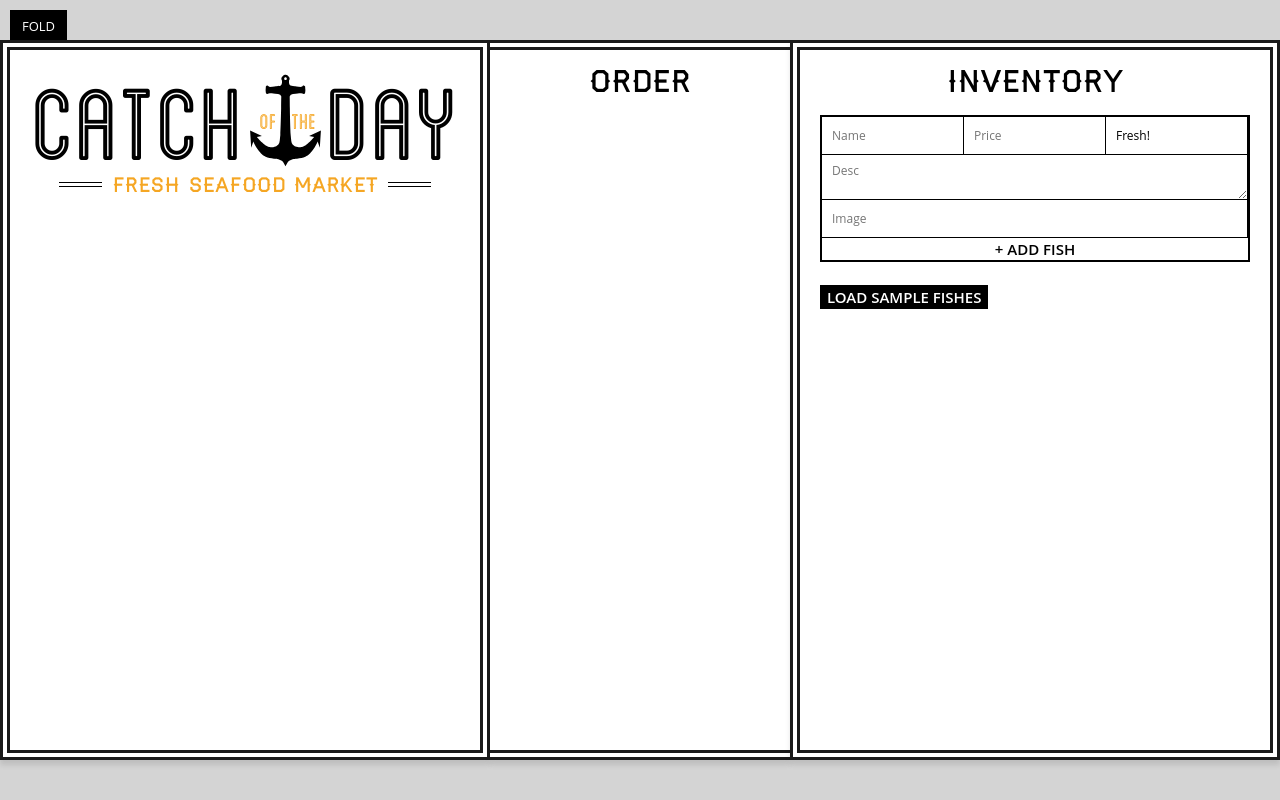
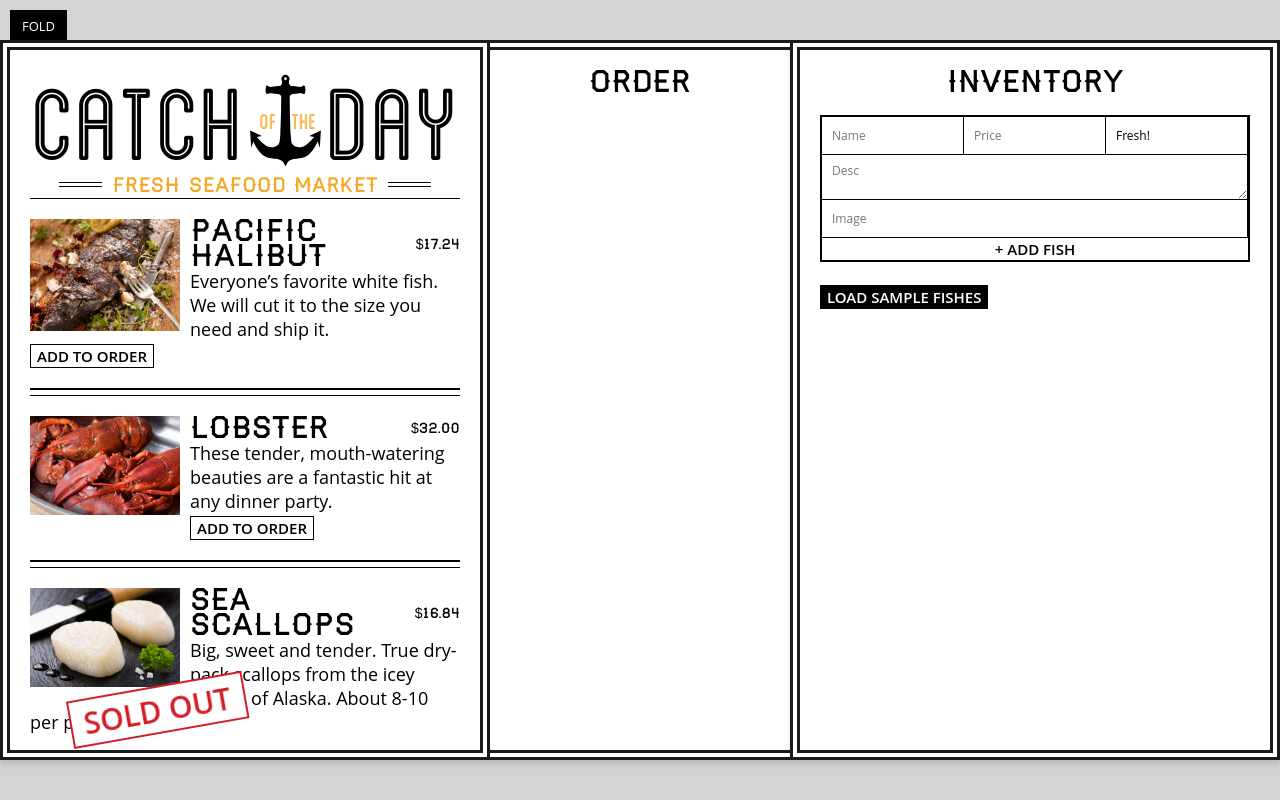
Before and after one commit to AntonioMateoGomez/react-store-project, a React (Create React App) app in the folder catch-of-the-day/: page /store/1 in a window 1280 px wide. Both pictures are taken after a click on the button "LOAD SAMPLE FISHES". Built offline with nearby package versions, Linux system fonts and the light colour scheme.

Commit message:
Adds loadSampleFishes and displays fish state

```diff
--- a/catch-of-the-day/src/components/App.js
+++ b/catch-of-the-day/src/components/App.js
@@ -2,6 +2,8 @@ import React from 'react';
 import Header from './Header';
 import Order from './Order';
 import Inventory from './Inventory';
+import Fish from './Fish';
+import sampleFishes from "../sample-fishes";
 
 class App extends React.Component {
   state = {
@@ -18,12 +20,28 @@ class App extends React.Component {
     this.setState({ fishes });
   };
 
+  loadSampleFishes = () => {
+    this.setState({ fishes: sampleFishes });
+  };
+
   render() {
     return (
       <div className="catch-of-the-day">
-        <Header tagline="Fresh Seafood Market" />
-        <Order />
-        <Inventory addFish={this.addFish} />
+        <div className="menu">
+          <Header tagline="Fresh Seafood Market" />
+          <ul className="fishes">
+            {Object.keys(this.state.fishes).map(key =>
+               <Fish
+                  key={key}
+                  index={key}
+                  details={this.state.fishes[key]}
+                  addToOrder={this.addToOrder}
+                />
+             )}
+          </ul>
+        </div>
+        <Order fishes={this.state.fishes} order={this.state.order} />
+        <Inventory addFish={this.addFish} loadSampleFishes={this.loadSampleFishes}/>
       </div>
     )
   }
--- /dev/null
+++ b/catch-of-the-day/src/components/Fish.js
@@ -0,0 +1,27 @@
+import React from 'react';
+import { formatPrice } from '../helpers';
+
+class Fish extends React.Component {
+  render() {
+    const { image, name, price, desc, status } = this.props.details;
+    const isAvailable = status === 'available';
+
+    return (
+      <li className="menu-fish">
+        <img src={image} alt={name} />
+        <h3 className="fish-name">
+          {name}
+          <span className="price">{formatPrice(price)}</span>
+        </h3>
+        <p>{desc}</p>
+        <button
+          disabled={!isAvailable}
+          onClick={() => this.props.addToOrder(this.props.index) }>
+          {isAvailable ? 'Add To Order' : 'Sold Out'}
+        </button>
+      </li>
+    )
+  }
+}
+
+export default Fish;
--- a/catch-of-the-day/src/components/Inventory.js
+++ b/catch-of-the-day/src/components/Inventory.js
@@ -7,7 +7,7 @@ class Inventory extends React.Component {
       <div className="inventory">
         <h2>Inventory</h2>
         <AddFishForm addFish={this.props.addFish} />
-        <button >
+        <button onClick={this.props.loadSampleFishes}>
           Load Sample Fishes
         </button>
       </div>
```
